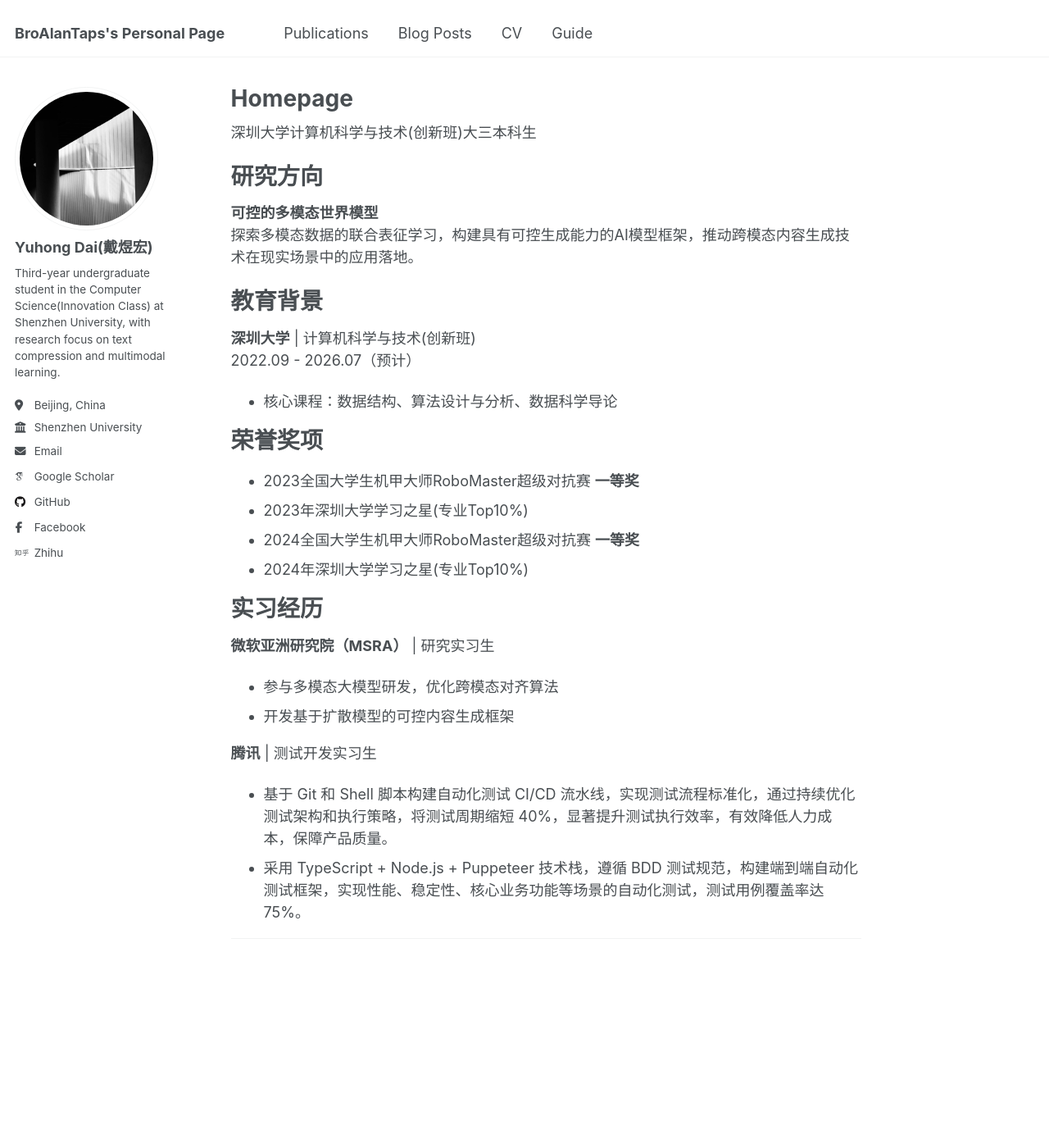
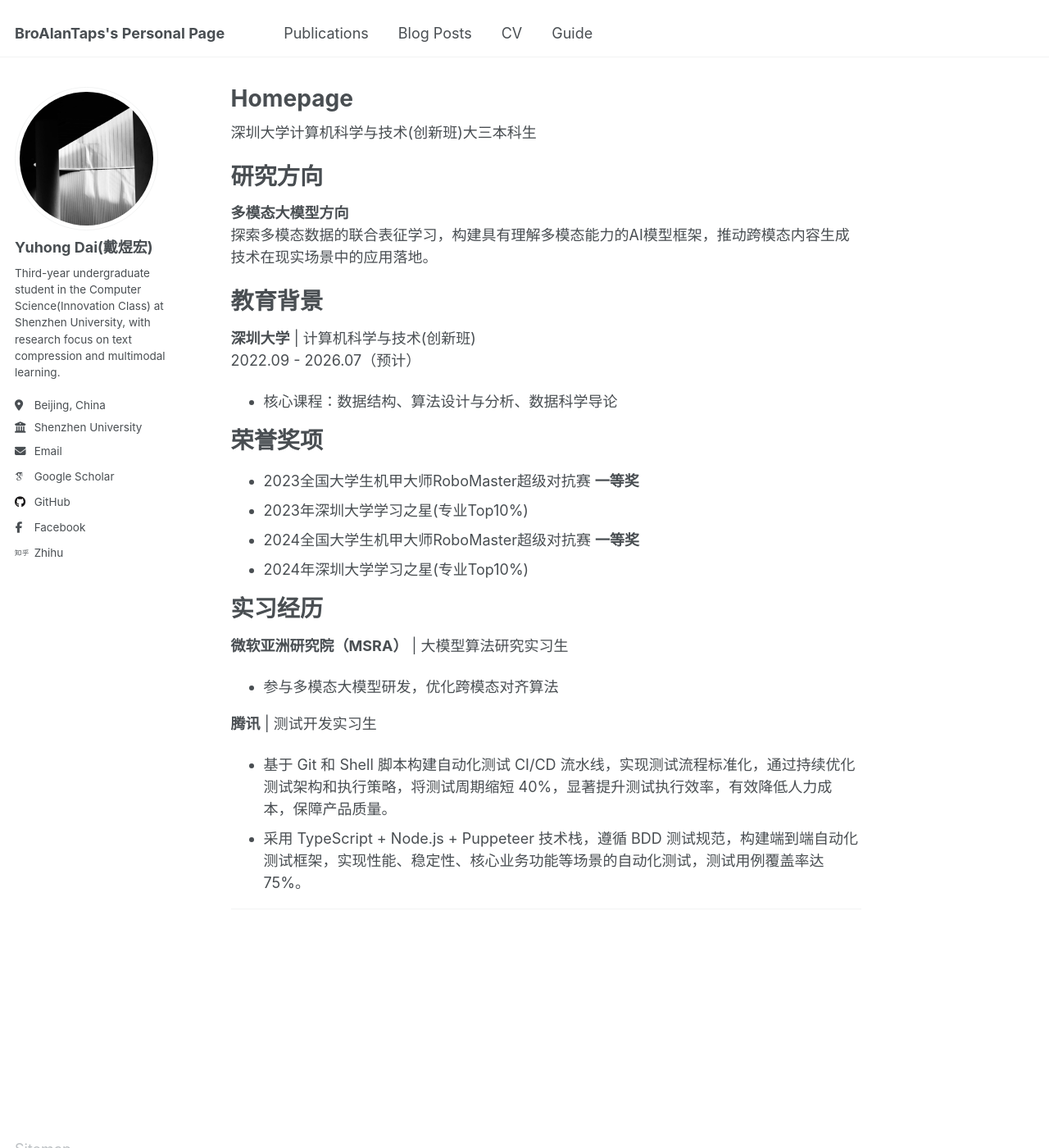
Before and after one commit to broalantaps/broalantaps, a Jekyll site: the page built from _pages/about.md, in a window 1280 px wide and 1400 px high. Shown: the whole window at 82% size. Built offline with Jekyll 4.4.1, drawn with Linux system fonts in a browser that asks for light colours; some web fonts are replaced.

Commit message:
update...

```diff
--- a/_pages/about.md
+++ b/_pages/about.md
@@ -11,8 +11,8 @@
 
 研究方向
 ======
-**可控的多模态世界模型**
-探索多模态数据的联合表征学习，构建具有可控生成能力的AI模型框架，推动跨模态内容生成技术在现实场景中的应用落地。
+**多模态大模型方向**
+探索多模态数据的联合表征学习，构建具有理解多模态能力的AI模型框架，推动跨模态内容生成技术在现实场景中的应用落地。
 
 教育背景
 ======
@@ -29,9 +29,8 @@
 
 实习经历
 ======
-**微软亚洲研究院（MSRA）** | 研究实习生
+**微软亚洲研究院（MSRA）** | 大模型算法研究实习生
 - 参与多模态大模型研发，优化跨模态对齐算法
-- 开发基于扩散模型的可控内容生成框架
 
 **腾讯** | 测试开发实习生
 - 基于 Git 和 Shell 脚本构建自动化测试 CI/CD 流水线，实现测试流程标准化，通过持续优化测试架构和执行策略，将测试周期缩短 40%，显著提升测试执行效率，有效降低人力成本，保障产品质量。
```
